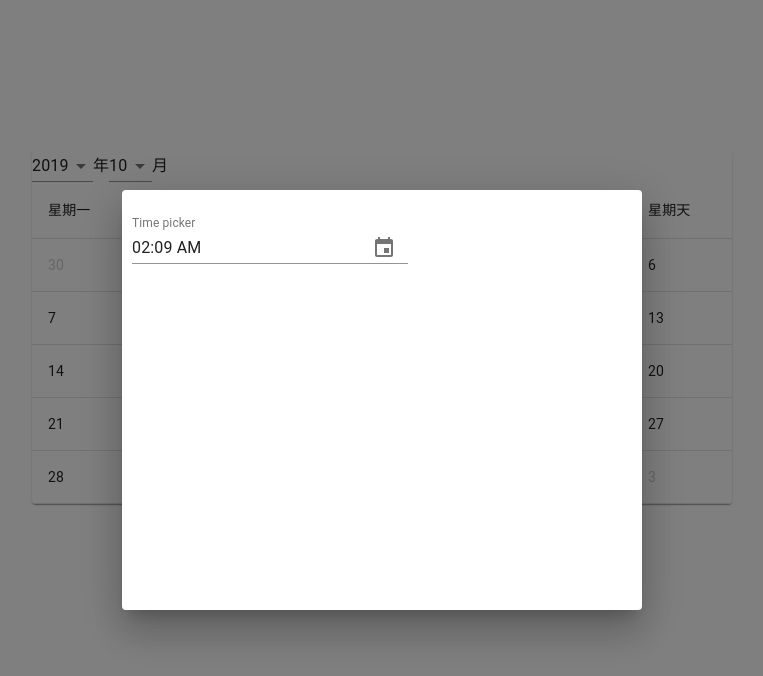
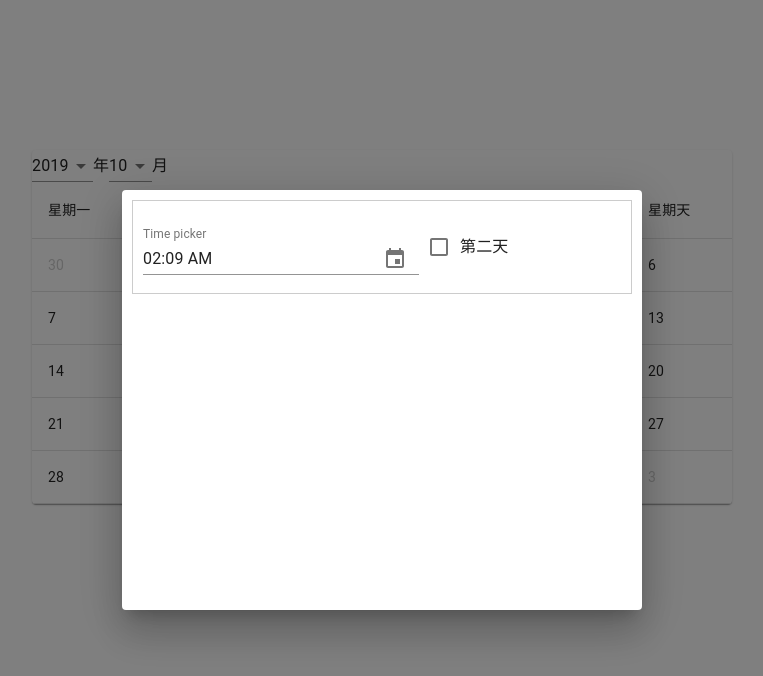
Before and after one commit to zhuweileo/calendar, a React (Create React App) app: page / in a window 1280 px wide. Both pictures are taken after a click on the element "10". Shown: the top 676 px of the page, without its empty margins (258-1021 px from the left). Built offline with nearby package versions, Linux system fonts and the light colour scheme.

Commit message:
feat: 完成时间段规则

```diff
--- a/src/modules/MDialog/MDialog.module.scss
+++ b/src/modules/MDialog/MDialog.module.scss
@@ -3,3 +3,11 @@
   height: 400px;
   padding: 10px;
 }
+.time-wrap{
+  display: flex;
+  align-items: center;
+  padding: 10px;
+}
+.time-picker{
+  margin-right: 10px!important;
+}
--- a/src/modules/MDialog/MDialog.tsx
+++ b/src/modules/MDialog/MDialog.tsx
@@ -1,60 +1,73 @@
-import React, {useState, useEffect} from 'react';
+import React, {useEffect, useState, useRef} from 'react';
 import {Props} from "./MDialog.d";
-import {Dialog,} from "@material-ui/core";
+import {Checkbox, Dialog, FormControlLabel} from "@material-ui/core";
 import className from 'classnames/bind';
 import style from './MDialog.module.scss';
 import DateFnsUtils from '@date-io/date-fns';
 import 'date-fns'
-import {
-    MuiPickersUtilsProvider,
-    KeyboardTimePicker,
-} from '@material-ui/pickers';
+import {KeyboardTimePicker, MuiPickersUtilsProvider,} from '@material-ui/pickers';
 
 const cx = className.bind(style);
 
 export default function MDialog(props: Props) {
     const {
         open,
-        onClose = () => {},
+        onClose = () => {
+        },
         selectedValue = {}
     } = props;
 
-    const {tableDate} = selectedValue;
+    const {sleepTime, tableDate} = selectedValue;
 
-    const [selectedDate, setSelectedDate] = useState(new Date());
+    const [selectedDate, setSelectedDate] = useState(sleepTime || new Date());
+    const [isNextDay, setIsNextDay] = useState(false);
+    const [color, setColor] = useState('#ccc');
+    const isFirstRef = useRef(true);
+
+    useEffect(function () {
+        if(isFirstRef.current && !sleepTime) {
+            isFirstRef.current = false;
+            return
+        }
+
+        function getColorByTime() {
+            const curTime = new Date(selectedDate);
+            const curHour = curTime.getHours();
+            const curMinute = curTime.getMinutes();
+
+            if (!isNextDay && curHour < 23) return 'green';
+            if (!isNextDay && curHour === 23 && curMinute > 0) return 'yellow';
+            return 'red';
+        }
+
+        const color = getColorByTime();
+        setColor(color);
+
+    }, [ selectedDate, isNextDay, sleepTime]);
 
     function closeHandler() {
         onClose()
     }
 
-    const handleDateChange = (date: any) => {
-        // console.log(date);
+    function handleDateChange(date: any) {
         setSelectedDate(date);
-    };
-
-    const curTime = new Date(selectedDate);
-    const curDate = curTime.getDate();
-    const curHour = curTime.getHours();
-    console.log(curDate);
-
-    function getColorByTime(){
-        if(!tableDate) return '#ccc';
-        if(curDate === tableDate &&  curHour < 23 ) {
-            return 'green'
-        }
-        // if(curDate)
     }
 
-    const timeBg = {
-        color: [],
+    function onCheckChange(e: any) {
+        setIsNextDay(e.target.checked)
+    }
+
+    const timeStyle = {
+        border: `1px solid ${color}`,
     };
 
     return (
         <Dialog open={open} onClose={closeHandler}>
             <div className={cx('m-dialog')}>
-                <div  className={cx('time-wrap')}>
-                    <MuiPickersUtilsProvider utils={DateFnsUtils}>
+                <div className={cx('time-wrap')} style={timeStyle}>
+                    <MuiPickersUtilsProvider  utils={DateFnsUtils}>
                         <KeyboardTimePicker
+                            className={cx('time-picker')}
                             margin="normal"
                             id="time-picker"
                             label="Time picker"
@@ -65,6 +78,9 @@ export default function MDialog(props: Props) {
                             }}
                         />
                     </MuiPickersUtilsProvider>
+                    <FormControlLabel control={
+                        <Checkbox checked={isNextDay} onChange={onCheckChange}/>
+                    } label={'第二天'}/>
                 </div>
             </div>
         </Dialog>
```
